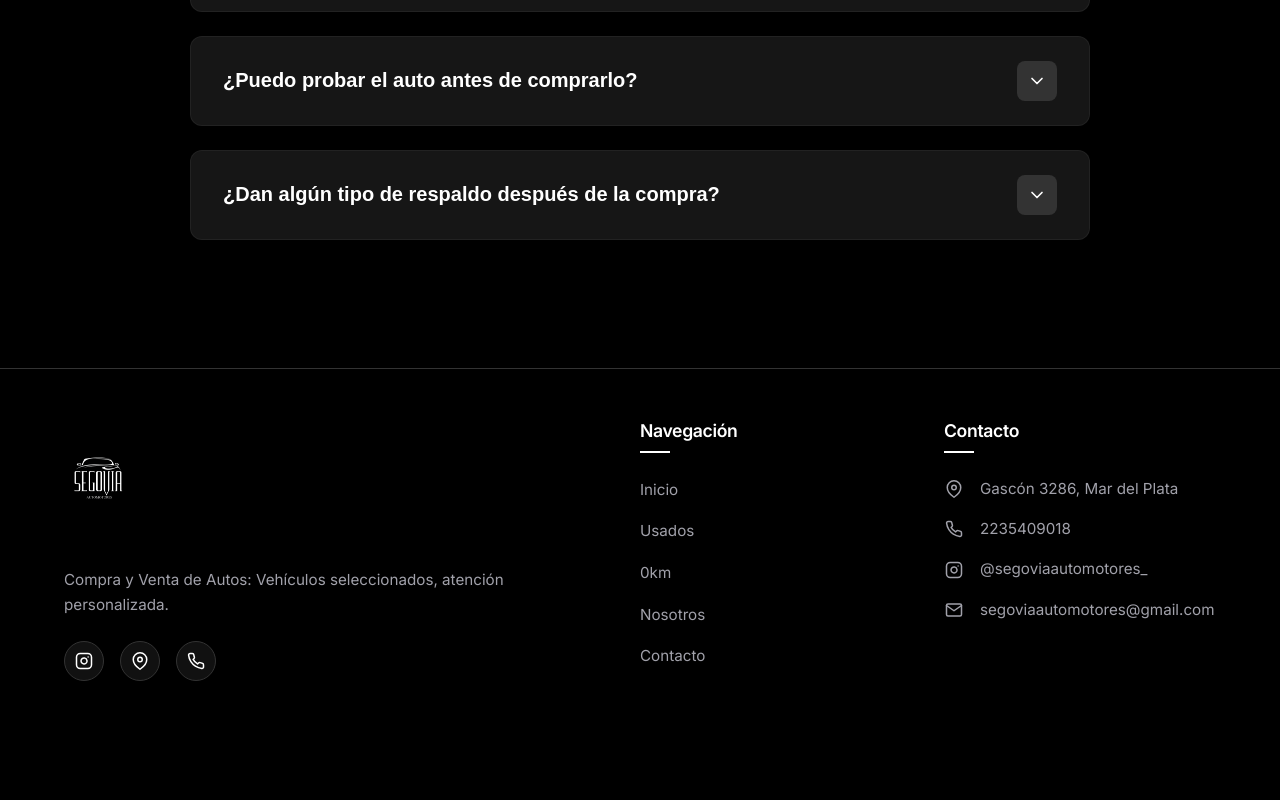
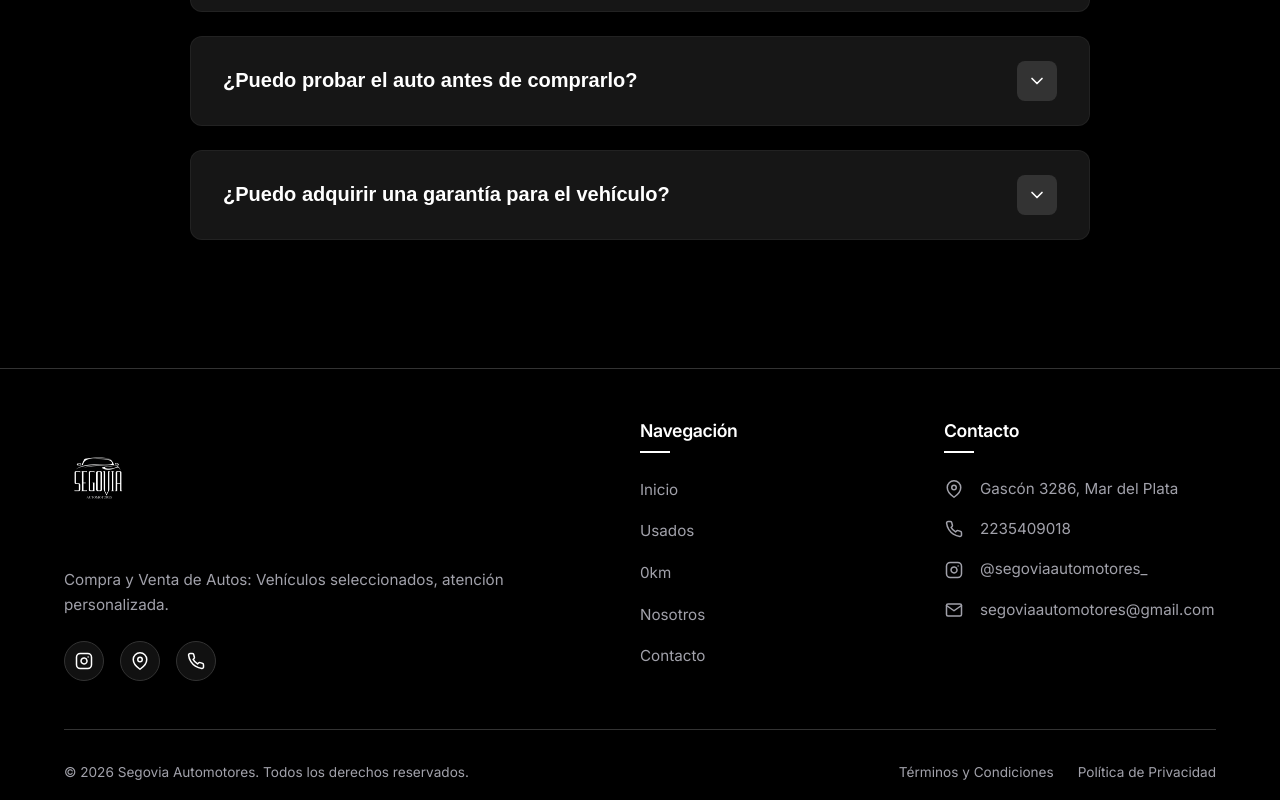
Before and after one commit to eliann04/segovia-automotores, a plain HTML site: page index.html in a window 1280 px wide. Shown: the part 2621-3421 px from the top of the page. Before the commit the page ends 3318 px from the top, so only its background shows below. Drawn offline with Linux system fonts and the light colour scheme; no server answers.

Commit message:
cambios de terminos y seguridad

```diff
--- a/css/styles.css
+++ b/css/styles.css
@@ -1343,6 +1343,47 @@ img[src*="toyota2.png"] {
 .footer-contact svg {
     width: 18px;
     height: 18px;
+}
+
+.footer-bottom {
+    margin-top: 3rem;
+    padding-top: 2rem;
+    border-top: 1px solid var(--border-gray);
+    display: flex;
+    flex-direction: column;
+    align-items: center;
+    gap: 1rem;
+    text-align: center;
+}
+
+@media (min-width: 768px) {
+    .footer-bottom {
+        flex-direction: row;
+        justify-content: space-between;
+        text-align: left;
+    }
+}
+
+.footer-bottom .copyright {
+    color: var(--text-muted);
+    font-size: 0.85rem;
+    margin: 0;
+}
+
+.footer-legal-links {
+    display: flex;
+    gap: 1.5rem;
+}
+
+.footer-legal-links a {
+    color: var(--text-muted);
+    font-size: 0.85rem;
+    text-decoration: none;
+    transition: color 0.3s ease;
+}
+
+.footer-legal-links a:hover {
+    color: var(--text-white);
 }
 
 /* --- Animations --- */
--- a/index.html
+++ b/index.html
@@ -70,7 +70,8 @@
                 <span class="feature-tag">✓ Financiación</span>
             </div>
 
-            <p class="hero-desc anim-up" style="--anim-delay: 0.25s">Encontrá el auto que buscás. Vehículos seleccionados con los mejores precios y garantía
+            <p class="hero-desc anim-up" style="--anim-delay: 0.25s">Encontrá el auto que buscás. Vehículos
+                seleccionados con los mejores precios y garantía
                 de calidad.</p>
 
             <div class="hero-buttons anim-up" style="--anim-delay: 0.38s">
@@ -197,8 +198,8 @@
                     <button class="faq-question">
                         <span>¿Trabajan con financiación?</span>
                         <div class="faq-icon">
-                                <svg viewBox="0 0 24 24" fill="none" stroke="black" stroke-width="2"
-                                    stroke-linecap="round" stroke-linejoin="round">
+                            <svg viewBox="0 0 24 24" fill="none" stroke="black" stroke-width="2" stroke-linecap="round"
+                                stroke-linejoin="round">
                                 <polyline points="6 9 12 15 18 9"></polyline>
                             </svg>
                         </div>
@@ -217,8 +218,8 @@
                     <button class="faq-question">
                         <span>¿Los autos pasan por alguna revisión técnica?</span>
                         <div class="faq-icon">
-                                <svg viewBox="0 0 24 24" fill="none" stroke="black" stroke-width="2"
-                                    stroke-linecap="round" stroke-linejoin="round">
+                            <svg viewBox="0 0 24 24" fill="none" stroke="black" stroke-width="2" stroke-linecap="round"
+                                stroke-linejoin="round">
                                 <polyline points="6 9 12 15 18 9"></polyline>
                             </svg>
                         </div>
@@ -237,8 +238,8 @@
                     <button class="faq-question">
                         <span>¿Qué documentación necesito para comprar?</span>
                         <div class="faq-icon">
-                                <svg viewBox="0 0 24 24" fill="none" stroke="black" stroke-width="2"
-                                    stroke-linecap="round" stroke-linejoin="round">
+                            <svg viewBox="0 0 24 24" fill="none" stroke="black" stroke-width="2" stroke-linecap="round"
+                                stroke-linejoin="round">
                                 <polyline points="6 9 12 15 18 9"></polyline>
                             </svg>
                         </div>
@@ -257,8 +258,8 @@
                     <button class="faq-question">
                         <span>¿Puedo probar el auto antes de comprarlo?</span>
                         <div class="faq-icon">
-                                <svg viewBox="0 0 24 24" fill="none" stroke="black" stroke-width="2"
-                                    stroke-linecap="round" stroke-linejoin="round">
+                            <svg viewBox="0 0 24 24" fill="none" stroke="black" stroke-width="2" stroke-linecap="round"
+                                stroke-linejoin="round">
                                 <polyline points="6 9 12 15 18 9"></polyline>
                             </svg>
                         </div>
@@ -275,19 +276,18 @@
                 <!-- Question 5 -->
                 <div class="faq-item">
                     <button class="faq-question">
-                            <span>¿Dan algún tipo de respaldo después de la compra?</span>
+                        <span>¿Puedo adquirir una garantía para el vehículo?</span>
                         <div class="faq-icon">
-                                <svg viewBox="0 0 24 24" fill="none" stroke="black" stroke-width="2"
-                                    stroke-linecap="round" stroke-linejoin="round">
+                            <svg viewBox="0 0 24 24" fill="none" stroke="black" stroke-width="2" stroke-linecap="round"
+                                stroke-linejoin="round">
                                 <polyline points="6 9 12 15 18 9"></polyline>
                             </svg>
                         </div>
                     </button>
                     <div class="faq-answer">
                         <div class="faq-answer-inner">
-                                <p>Absolutamente. Contamos con garantía sobre nuestros vehículos y un servicio
-                                    post-venta enfocado en asistirte ante cualquier eventualidad o consulta que tengas
-                                    luego de tu compra.</p>
+                            <p>Si, ofrecemos una garantía opcional que puede contratarse por separado. Consultanos
+                                para conocer la cobertura y las opciones disponibles.</p>
                         </div>
                     </div>
                 </div>
@@ -312,7 +312,9 @@
                                 <path d="M16 11.37A4 4 0 1 1 12.63 8 4 4 0 0 1 16 11.37z"></path>
                                 <line x1="17.5" y1="6.5" x2="17.51" y2="6.5"></line>
                             </svg></a>
-                            <a href="https://www.google.com/maps/place/Segovia+Automotores/@-38.0024946,-57.5617685,17z/data=!4m18!1m9!3m8!1s0x9584df1e321e4661:0x1b1fdecf832fffd0!2sSegovia+Automotores!8m2!3d-38.0024989!4d-57.5591936!9m1!1b1!16s%2Fg%2F11xrdg9_z9!3m7!1s0x9584df1e321e4661:0x1b1fdecf832fffd0!8m2!3d-38.0024989!4d-57.5591936!9m1!1b1!16s%2Fg%2F11xrdg9_z9" target="_blank" aria-label="Ubicación"><svg viewBox="0 0 24 24" fill="none" stroke="currentColor" stroke-width="2" stroke-linecap="round" stroke-linejoin="round">
+                        <a href="https://www.google.com/maps/place/Segovia+Automotores/@-38.0024946,-57.5617685,17z/data=!4m18!1m9!3m8!1s0x9584df1e321e4661:0x1b1fdecf832fffd0!2sSegovia+Automotores!8m2!3d-38.0024989!4d-57.5591936!9m1!1b1!16s%2Fg%2F11xrdg9_z9!3m7!1s0x9584df1e321e4661:0x1b1fdecf832fffd0!8m2!3d-38.0024989!4d-57.5591936!9m1!1b1!16s%2Fg%2F11xrdg9_z9"
+                            target="_blank" aria-label="Ubicación"><svg viewBox="0 0 24 24" fill="none"
+                                stroke="currentColor" stroke-width="2" stroke-linecap="round" stroke-linejoin="round">
                                 <path d="M21 10c0 7-9 13-9 13s-9-6-9-13a9 9 0 0 1 18 0z"></path>
                                 <circle cx="12" cy="10" r="3"></circle>
                             </svg></a>
@@ -370,6 +372,13 @@
                     </ul>
                 </div>
             </div>
+            <div class="footer-bottom">
+                <p class="copyright">© 2026 Segovia Automotores. Todos los derechos reservados.</p>
+                <div class="footer-legal-links">
+                    <a href="#">Términos y Condiciones</a>
+                    <a href="#">Política de Privacidad</a>
+                </div>
+            </div>
         </div>
     </footer>
 
```
Also changed, not shown: 0km-modelos.html (+7 -0 lines), 0km.html (+7 -0 lines), contacto.html (+7 -0 lines), nosotros.html (+7 -0 lines), vehiculo-detalle.html (+7 -0 lines), vehiculos.html (+7 -0 lines). Lines whose indentation alone changed are shown as unchanged.
